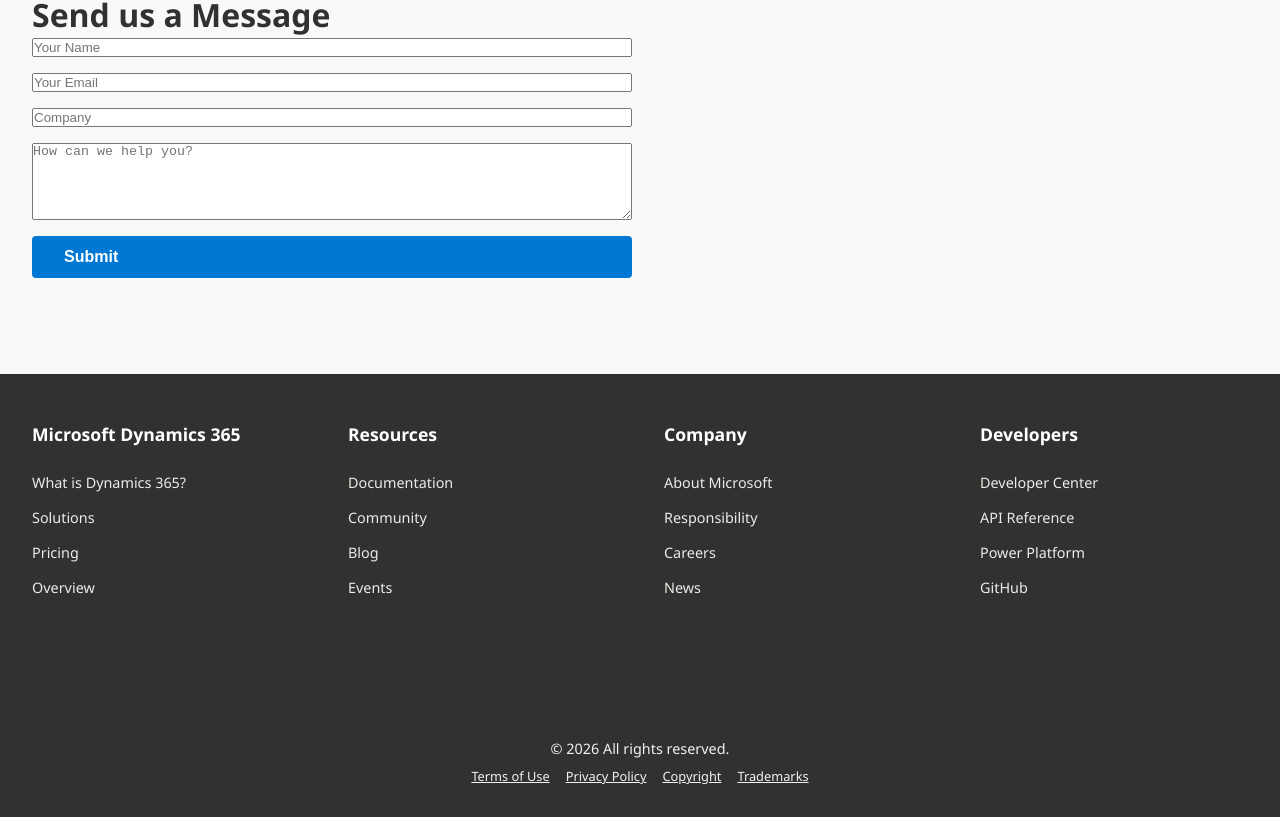
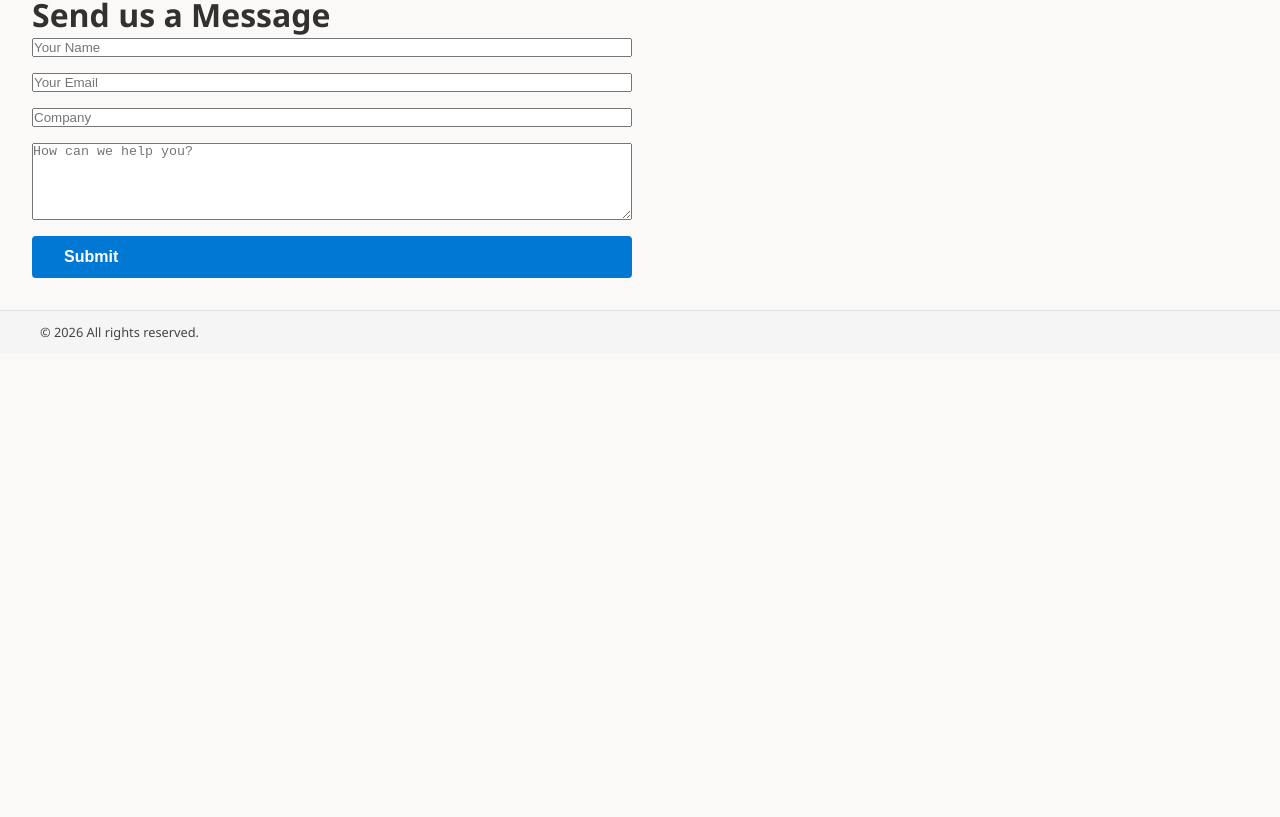
Before and after one commit to KasparsRevins/d365-blog, a React (Create React App) app: page /contact in a window 1280 px wide. Shown: the part 615-1432 px from the top of the page. After the commit the page ends 968 px from the top, so only its background shows below. Built offline with nearby package versions, Linux system fonts and the light colour scheme.

Commit message:
Reduce noise amount on the responsive view

```diff
--- a/src/components/Footer.js
+++ b/src/components/Footer.js
@@ -4,56 +4,122 @@
   const currentYear = new Date().getFullYear();
 
   return (
-    <footer className="footer">
-      <div className="footer-content">
-        <div className="footer-section">
-          <h4>Microsoft Dynamics 365</h4>
-          <ul className="footer-links">
-            <li><a href="https://dynamics.microsoft.com/">What is Dynamics 365?</a></li>
-            <li><a href="https://dynamics.microsoft.com/en-us/solutions/">Solutions</a></li>
-            <li><a href="https://dynamics.microsoft.com/en-us/pricing/">Pricing</a></li>
-            <li><a href="https://dynamics.microsoft.com/en-us/overview/">Overview</a></li>
-          </ul>
-        </div>
+    <footer style={{
+      background: '#f5f5f5',
+      borderTop: '1px solid #e0e0e0',
+      padding: '0.75rem 2rem',
+    }}>
+      <style>{`
+        .footer-bar {
+          display: flex;
+          align-items: center;
+          justify-content: space-between;
+          max-width: 1200px;
+          margin: 0 auto;
+          flex-wrap: wrap;
+          gap: 0.75rem;
+        }
+        .footer-left {
+          display: flex;
+          align-items: center;
+          gap: 1.5rem;
+          flex-wrap: wrap;
+        }
+        .footer-right {
+          display: flex;
+          align-items: center;
+          gap: 1.5rem;
+          flex-wrap: wrap;
+        }
+        .footer-bar a {
+          font-size: 0.8rem;
+          color: #444;
+          text-decoration: none;
+          white-space: nowrap;
+          transition: color 0.2s;
+        }
+        .footer-bar a:hover {
+          color: #0078d4;
+          text-decoration: underline;
+        }
+        .footer-copyright {
+          font-size: 0.8rem;
+          color: #444;
+          white-space: nowrap;
+        }
+        .footer-divider {
+          width: 1px;
+          height: 12px;
+          background: #ccc;
+        }
 
-        <div className="footer-section">
-          <h4>Resources</h4>
-          <ul className="footer-links">
-            <li><a href="https://learn.microsoft.com/en-us/dynamics365/">Documentation</a></li>
-            <li><a href="https://community.dynamics.com/">Community</a></li>
-            <li><a href="https://dynamics.microsoft.com/en-us/blog/">Blog</a></li>
-            <li><a href="https://dynamics.microsoft.com/en-us/events/">Events</a></li>
-          </ul>
-        </div>
+        @media (max-width: 1024px) {
+          .footer-bar {
+            gap: 1rem;
+          }
+          .footer-left,
+          .footer-right {
+            gap: 1rem;
+          }
+        }
 
-        <div className="footer-section">
-          <h4>Company</h4>
-          <ul className="footer-links">
-            <li><a href="https://www.microsoft.com/en-us/about/">About Microsoft</a></li>
-            <li><a href="https://www.microsoft.com/en-us/corporate-responsibility">Responsibility</a></li>
-            <li><a href="https://careers.microsoft.com/">Careers</a></li>
-            <li><a href="https://news.microsoft.com/">News</a></li>
-          </ul>
-        </div>
+        /* Mobile: match the reference screenshot layout */
+        @media (max-width: 768px) {
+          footer {
+            padding: 1.25rem 1.25rem 1.5rem;
+          }
+          .footer-bar {
+            flex-direction: column;
+            align-items: center;
+            text-align: center;
+            gap: 0.75rem;
+          }
 
-        <div className="footer-section">
-          <h4>Developers</h4>
-          <ul className="footer-links">
-            <li><a href="https://developer.microsoft.com/en-us/dynamics-365">Developer Center</a></li>
-            <li><a href="https://docs.microsoft.com/en-us/dynamics365/">API Reference</a></li>
-            <li><a href="https://powerusers.microsoft.com/">Power Platform</a></li>
-            <li><a href="https://github.com/microsoft">GitHub</a></li>
-          </ul>
-        </div>
+          /* Top group: left-side links stacked vertically */
+          .footer-left {
+            flex-direction: column;
+            align-items: center;
+            gap: 0.85rem;
+            width: 100%;
+            padding-bottom: 1rem;
+          }
 
-        <div className="copyright">
-          <div>© {currentYear} All rights reserved.</div>
-          <div style={{marginTop: '0.5rem', fontSize: '0.8rem'}}>
-            <a href="https://www.microsoft.com/en-us/legal/terms-of-use" style={{color: 'var(--ms-gray-40)', margin: '0 0.5rem'}}>Terms of Use</a>
-            <a href="https://privacy.microsoft.com/en-us/privacystatement" style={{color: 'var(--ms-gray-40)', margin: '0 0.5rem'}}>Privacy Policy</a>
-            <a href="https://www.microsoft.com/en-us/legal/intellectualproperty/copyright" style={{color: 'var(--ms-gray-40)', margin: '0 0.5rem'}}>Copyright</a>
-            <a href="https://www.microsoft.com/en-us/legal/intellectualproperty/trademarks" style={{color: 'var(--ms-gray-40)', margin: '0 0.5rem'}}>Trademarks</a>
-          </div>
+          /* Bottom group: right-side links in a single wrapping row */
+          .footer-right {
+            flex-direction: row;
+            align-items: center;
+            flex-wrap: wrap;
+            gap: 0.5rem 1rem;
+            width: 100%;
+            padding-top: 0.85rem;
+            border-top: 1px solid #e0e0e0;
+          }
+
+          .footer-divider {
+            display: none;
+          }
+
+          .footer-bar a {
+            font-size: 0.82rem;
+          }
+
+          .footer-copyright {
+            font-size: 0.82rem;
+            width: 100%;
+          }
+        }
+
+        @media (max-width: 480px) {
+          .footer-bar a,
+          .footer-copyright {
+            font-size: 0.78rem;
+          }
+        }
+      `}</style>
+
+      <div className="footer-bar">
+        <div className="footer-right">
+          <span className="footer-copyright">© {currentYear} All rights reserved.</span>
         </div>
       </div>
     </footer>
--- a/src/pages/Home.js
+++ b/src/pages/Home.js
@@ -290,7 +290,12 @@
           font-weight: 500;
         }
 
-        /* Tablet — 768px to 1024px */
+        /* Mobile content wrapper — constrains inner content to ~65% */
+        .mobile-inner {
+          width: 100%;
+        }
+
+        /* Tablet */
         @media (max-width: 1024px) {
           .hero-section h1,
           .full-width-section h2,
@@ -310,13 +315,20 @@
           }
         }
 
-        /* Mobile — up to 768px */
+        /* Mobile */
         @media (max-width: 768px) {
+
+          /* Full-bleed sections: keep bg edge-to-edge, constrain inner content */
           .hero-section,
           .full-width-section,
           .questions-section {
-            padding: 3rem 1.25rem;
+            padding: 3rem 0;
           }
+          .mobile-inner {
+            width: 65%;
+            margin: 0 auto;
+          }
+
           .hero-section h1,
           .full-width-section h2,
           .questions-section h2 {
@@ -327,14 +339,20 @@
             font-size: 1rem;
           }
 
+          /* Offerings grid */
           .offerings-grid {
             grid-template-columns: 1fr;
-            padding: 2rem 1.25rem;
+            padding: 2rem 0;
             gap: 2rem;
+            width: 65%;
+            margin: 0 auto;
           }
 
+          /* Split section */
           .split-section {
-            padding: 1.25rem;
+            padding: 1.25rem 0;
+            width: 65%;
+            margin: 0 auto;
           }
           .split-row.text-first,
           .split-row.image-first {
@@ -358,19 +376,35 @@
             font-size: 1rem;
           }
 
+          /* Questions grid */
           .questions-grid {
             grid-template-columns: 1fr;
+            width: 65%;
+            margin: 0 auto;
+            text-align: left;
           }
           .questions-section h2 {
             font-size: 1.75rem;
+          }
+        }
+
+        /* Small mobile — loosen to 75% so it doesn't get too narrow */
+        @media (max-width: 480px) {
+          .mobile-inner,
+          .offerings-grid,
+          .split-section,
+          .questions-grid {
+            width: 75%;
           }
         }
       `}</style>
 
       {/* Hero */}
       <section className="hero-section">
+        <div className="mobile-inner">
           <h1>Welcome to Dynamics 365</h1>
           <p>End to end document solutions built for your Dynamics 365 implementation.</p>
+        </div>
       </section>
 
       {/* Offerings Grid — 4 cards */}
@@ -388,11 +422,13 @@
 
       {/* Fraction of a cost */}
       <section className="full-width-section">
+        <div className="mobile-inner">
           <h2>All for a fraction of a cost of standard implementation!</h2>
           <p>
             Get enterprise-grade Dynamics 365 documents, templates, and training resources —
             without the enterprise price tag.
           </p>
+        </div>
       </section>
 
       {/* Split Layout — last 3 offerings */}
@@ -415,7 +451,9 @@
 
       {/* Questions */}
       <section className="questions-section">
+        <div className="mobile-inner">
           <h2>Questions? We have answers</h2>
+        </div>
         <div className="questions-grid">
           {[
             {
```
Lines whose indentation alone changed are shown as unchanged.
